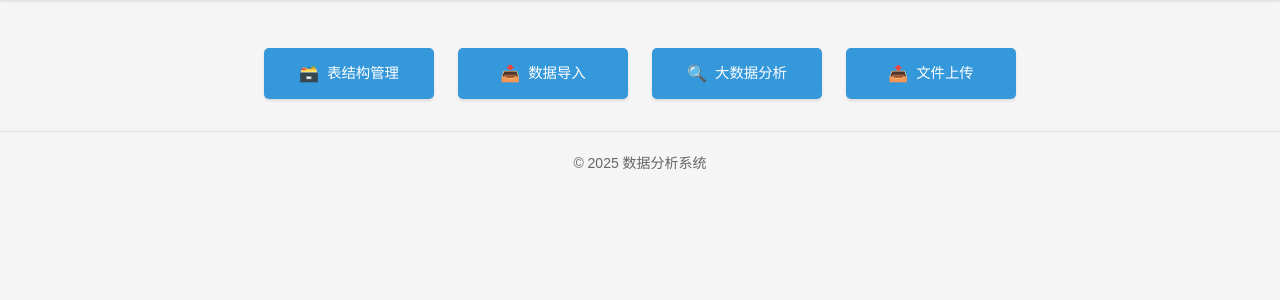
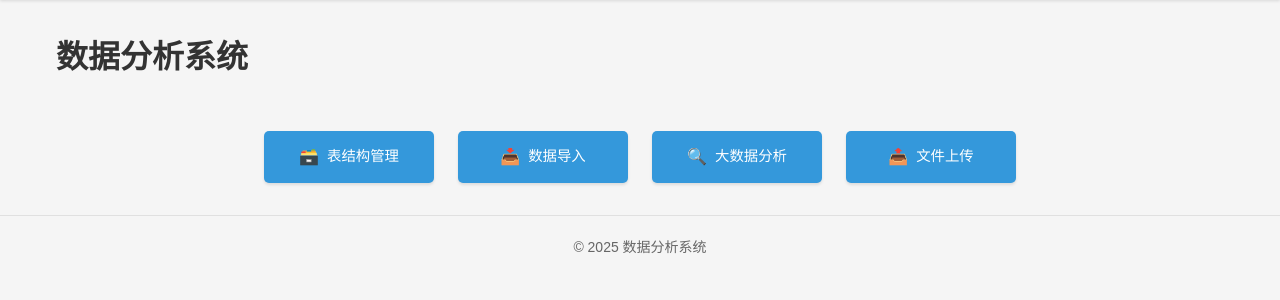
Before and after one commit to tsxxdw/AuditDataAnalysis, a Flask app: page / in a window 1280 px wide. Shown: the part 59-359 px from the top of the page. Run offline with Flask 3, Linux system fonts and the light colour scheme; parts of the project's set-up code (start-up, migrations or seed data) failed here and were passed over.

Commit message:
修复启动问题

```diff
--- a/templates/components/header.html
+++ b/templates/components/header.html
@@ -4,7 +4,7 @@
         <!-- 左侧返回按钮 -->
         <div class="left-nav">
             {% if request.path != '/' %}
-                <a href="{{ url_for('index') }}" class="back-btn">返回首页</a>
+                <a href="{{ url_for('pages.index') }}" class="back-btn">返回首页</a>
             {% endif %}
         </div>
 
@@ -15,7 +15,7 @@
 
         <!-- 右侧设置按钮 -->
         <div class="right-nav">
-            <a href="{{ url_for('settings') }}" class="settings-btn">设置</a>
+            <a href="{{ url_for('pages.settings') }}" class="settings-btn">设置</a>
         </div>
 
         <!-- 移动端菜单按钮 -->
--- a/templates/index.html
+++ b/templates/index.html
@@ -15,11 +15,14 @@
     {% include 'components/header.html' %}
 
     <main>
-        <div class="buttons-container">
-            <a href="{{ url_for('index_db') }}" class="main-btn db-btn">表结构管理</a>
-            <a href="{{ url_for('index_import') }}" class="main-btn import-btn">数据导入</a>
-            <a href="{{ url_for('index_query') }}" class="main-btn query-btn">大数据分析</a>
-            <a href="{{ url_for('index_file_upload') }}" class="main-btn upload-btn">文件上传</a>
+        <div class="home-container">
+            <h1 class="main-title">数据分析系统</h1>
+            <div class="buttons-container">
+                <a href="{{ url_for('pages.index_db') }}" class="main-btn db-btn">表结构管理</a>
+                <a href="{{ url_for('pages.index_import') }}" class="main-btn import-btn">数据导入</a>
+                <a href="{{ url_for('pages.index_query') }}" class="main-btn query-btn">大数据分析</a>
+                <a href="{{ url_for('pages.index_file_upload') }}" class="main-btn upload-btn">文件上传</a>
+            </div>
         </div>
     </main>
 
```
